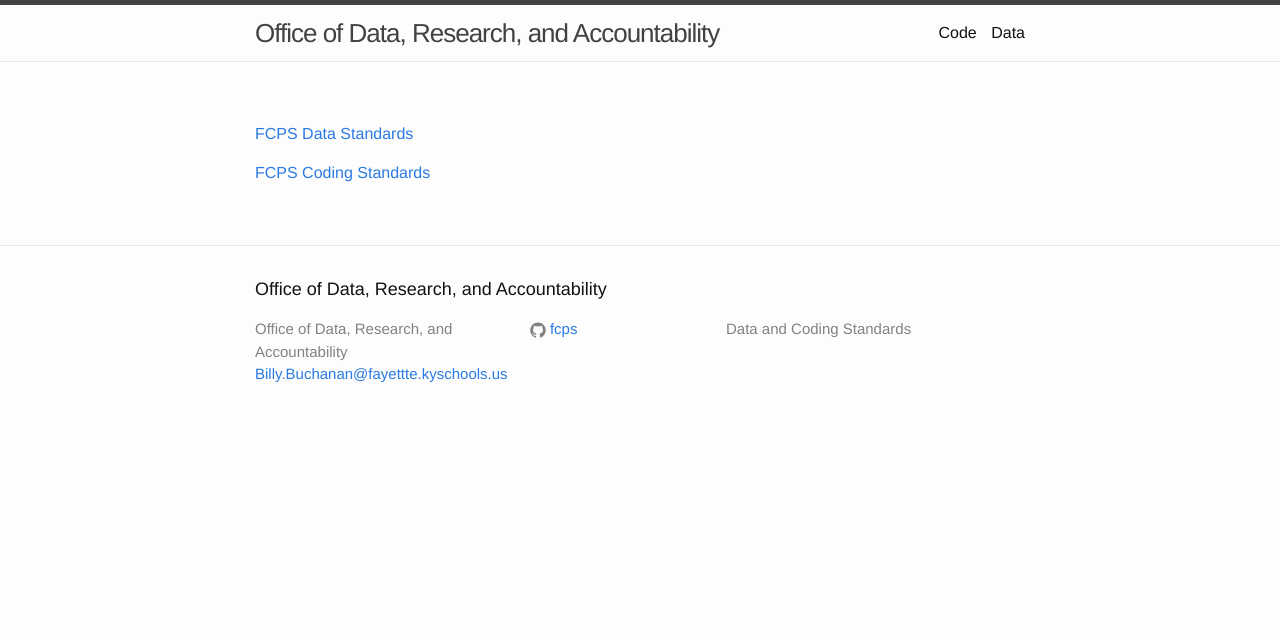
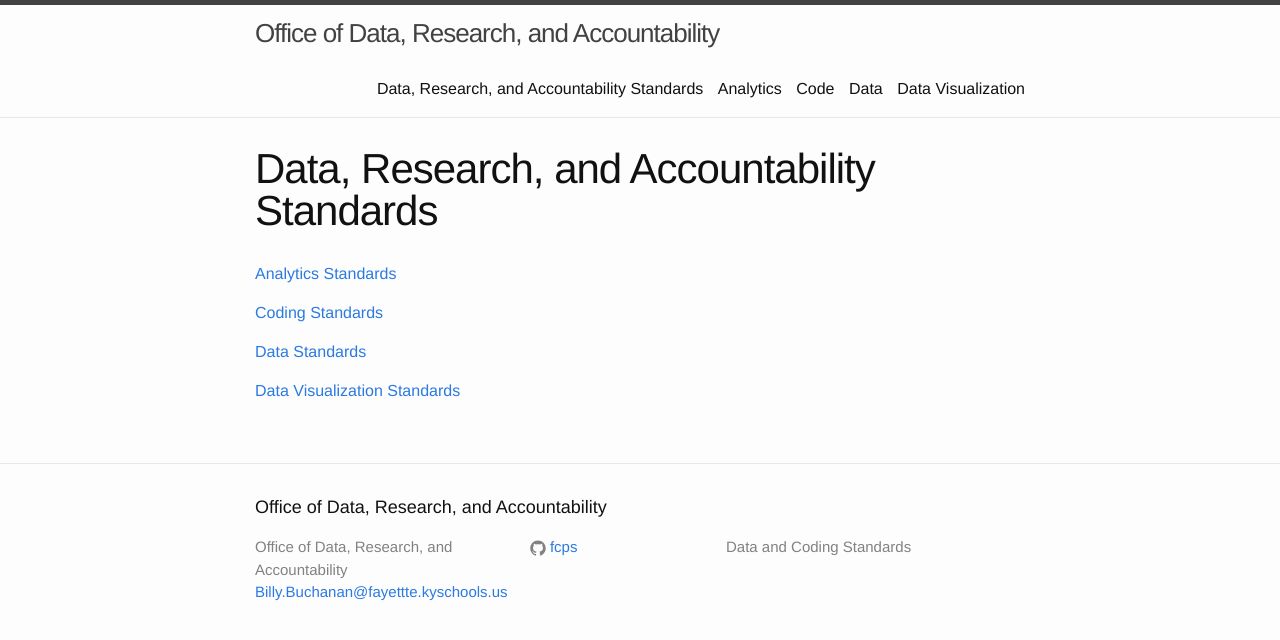
Before and after one commit to rowen0718/fcps-standards, a Jekyll site: the page built from about.md, in a window 1280 px wide. Shown: the top 640 px of the page. Built offline with Jekyll 4.4.1, drawn with Linux system fonts in a browser that asks for light colours.

Commit message:
Added new sections to standards along with placeholder subsections.

```diff
--- a/about.md
+++ b/about.md
@@ -1,9 +1,14 @@
 ---
 layout: page
-title:
+title: Data, Research, and Accountability Standards
 permalink: /about/
 ---
 
-[FCPS Data Standards](../dataStandards/dataStandards.md)
 
-[FCPS Coding Standards](../codingStandards)
+[Analytics Standards](../analyticsStandards/analyticsStandards.md)
+
+[Coding Standards](../codingStandards)
+
+[Data Standards](../dataStandards/dataStandards.md)
+
+[Data Visualization Standards](../visualizationStandards/visualizationStandards.md)
```
Also changed, not shown: _includes/dimensionality.md (added, +8 -0 lines), _includes/interpretationGuidelines.md (added, +8 -0 lines), _includes/machineLearning.md (added, +8 -0 lines), _includes/plotTypes.md (added, +8 -0 lines), _includes/programEvaluation.md (added, +8 -0 lines), _includes/psychometrics.md (added, +8 -0 lines), _includes/surveys.md (added, +8 -0 lines), analyticsStandards.md (added, +22 -0 lines), visualizationStandards.md (added, +18 -0 lines).
